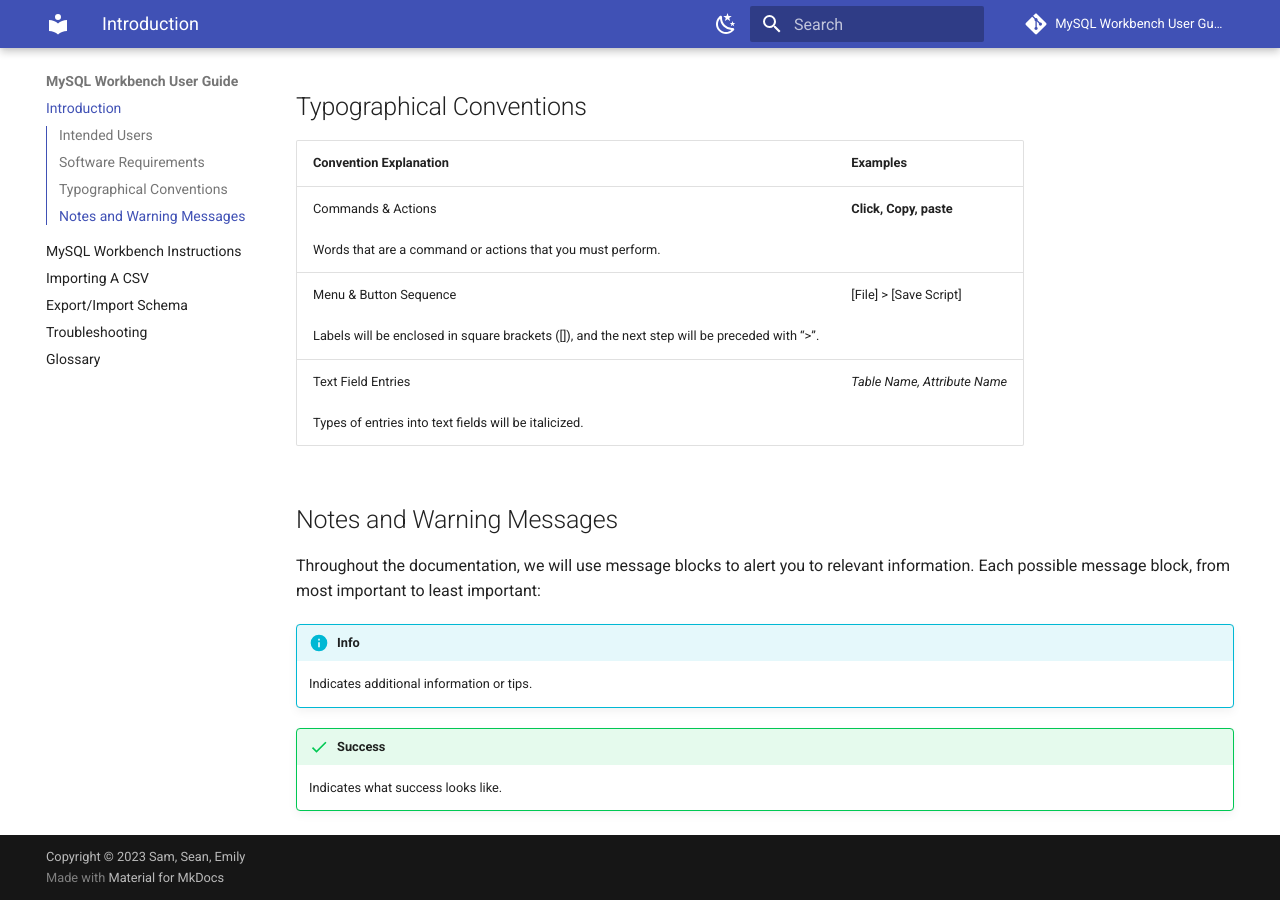
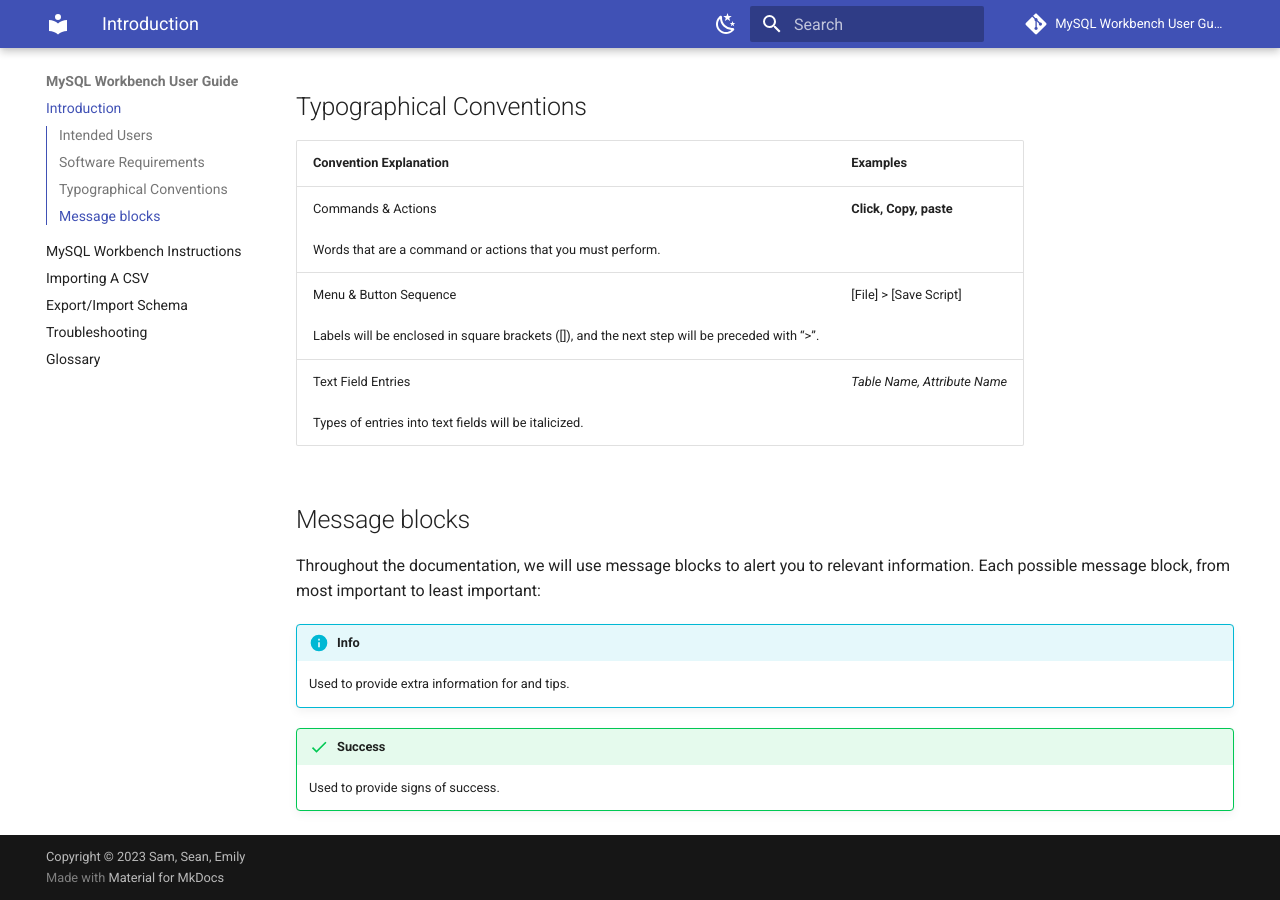
Before and after one commit to SSollestre/CommUserGuide, an MkDocs documentation site: the page built from docs/index.md, in a window 1280 px wide and 900 px high, scrolled down 725 px. Built offline with MkDocs 1.6.1 and Material for MkDocs 9.7.7, drawn with Linux system fonts in a browser that asks for light colours; comment, search, counter and statistics services are not loaded.

```diff
--- a/docs/index.md
+++ b/docs/index.md
@@ -28,17 +28,13 @@ This guide assumes that you have already installed MySQL and MySQL Workbench ins
 |Menu & Button Sequence<br><br>Labels will be enclosed in square brackets ([]), and the next step will be preceded with “>”.|[File] > [Save Script]|
 |Text Field Entries<br><br>Types of entries into text fields will be italicized.|*Table Name, Attribute Name*|
 
-## Notes and Warning Messages
+## Message blocks
 
 Throughout the documentation, we will use message blocks to alert you to relevant information.
 Each possible message block, from most important to least important:
 
-[comment]: <> (!!! bug)
-
-[comment]: <> (    Specifies actions that may cause an error.)
-
 !!! Info
-    Indicates additional information or tips.
+    Used to provide extra information for and tips.
 
 !!! success
-    Indicates what success looks like.
+    Used to provide signs of success.
```
Also changed, not shown: docs/SEAN_SQL_TASKS.md (+1 -0 lines), docs/images/CSVSpreadsheet.jpg (added).
